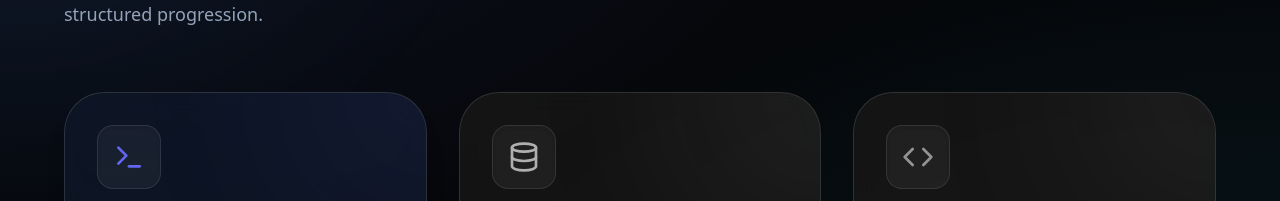
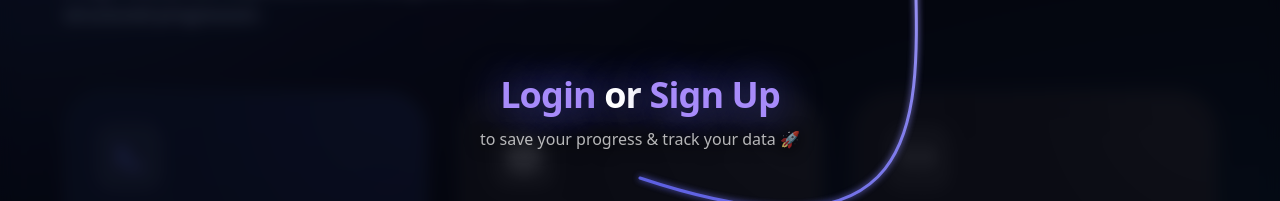
Before and after one commit to saieshwar9371/code-recall, a Next.js app: page / in a window 1280 px wide. Shown: the part 287-488 px from the top of the page. Built offline with nearby package versions, Linux system fonts and the light colour scheme; no server answers.

Commit message:
Updated project

```diff
--- a/src/app/layout.tsx
+++ b/src/app/layout.tsx
@@ -22,6 +22,7 @@ import { CursorProvider } from "@/components/effects/CursorContext";
 import CustomCursor from "@/components/effects/CustomCursor";
 import CursorTrail from "@/components/effects/CursorTrail";
 import BackgroundGlow from "@/components/effects/BackgroundGlow";
+import LoginHint from "@/components/effects/LoginHint";
 
 
 export default function RootLayout({
@@ -40,6 +41,7 @@ export default function RootLayout({
           <CustomCursor />
 
           <Navbar />
+          <LoginHint />
           <main className="pt-24 min-h-screen relative z-10">
             {children}
           </main>
--- a/src/components/auth/AuthModal.tsx
+++ b/src/components/auth/AuthModal.tsx
@@ -6,7 +6,7 @@ import { Dialog, DialogContent, DialogHeader, DialogTitle, DialogDescription } f
 import { Button } from '@/components/ui/button';
 import { Input } from '@/components/ui/input';
 import { Tabs, TabsContent, TabsList, TabsTrigger } from '@/components/ui/tabs';
-import { Terminal, Loader2, Eye, EyeOff, RefreshCw } from 'lucide-react';
+import { Terminal, Loader2, Eye, EyeOff, User, ShieldCheck, RefreshCw } from 'lucide-react';
 
 const GoogleIcon = () => (
   <svg
@@ -237,7 +237,7 @@ export default function AuthModal({ isOpen, onClose }: AuthModalProps) {
               <TabsContent value="signup" className="space-y-4 min-h-[320px] flex flex-col justify-between pb-2">
                 <Input
                   type="text"
-                  placeholder="Full Name"
+                  placeholder="Full Name — e.g. Eswar"
                   className="h-12 glass border-white/10 focus:border-primary/50"
                   value={fullName}
                   onChange={(e) => setFullName(e.target.value)}
--- /dev/null
+++ b/src/components/effects/LoginHint.tsx
@@ -0,0 +1,169 @@
+'use client';
+
+import { useState, useEffect } from 'react';
+import { motion, AnimatePresence } from 'framer-motion';
+import { supabase } from '@/lib/supabase';
+import { usePathname } from 'next/navigation';
+
+export default function LoginHint() {
+  const [isLoggedIn, setIsLoggedIn] = useState<boolean | null>(null);
+  const [dismissed, setDismissed] = useState(false);
+  const [startDraw, setStartDraw] = useState(false);
+  const [ww, setWw] = useState(1280);
+  const [wh, setWh] = useState(900);
+  const pathname = usePathname();
+
+  useEffect(() => {
+    const update = () => { setWw(window.innerWidth); setWh(window.innerHeight); };
+    update();
+    window.addEventListener('resize', update);
+    supabase.auth.getSession().then(({ data: { session } }) => setIsLoggedIn(!!session));
+    const { data: { subscription } } = supabase.auth.onAuthStateChange((_e, s) => setIsLoggedIn(!!s));
+    return () => { window.removeEventListener('resize', update); subscription.unsubscribe(); };
+  }, []);
+
+  useEffect(() => { setDismissed(false); setStartDraw(false); }, [pathname]);
+
+  const show = pathname === '/' && isLoggedIn === false && !dismissed;
+
+  useEffect(() => {
+    if (show) { const t = setTimeout(() => setStartDraw(true), 600); return () => clearTimeout(t); }
+    else setStartDraw(false);
+  }, [show]);
+
+  const dismiss = () => { setDismissed(true); setStartDraw(false); };
+
+  // Arrow start: BOTTOM of text (center screen)
+  const sx = ww / 2;
+  const sy = wh / 2 + 65;  // below text
+
+  // Navbar: mt-4(16) + py-4(16) = content at 32px, button center ~52px
+  // mx-4(16) + px-6(24) = 40px from right, two buttons ~196px wide
+  // Highlight box: wraps Login + SignUp buttons precisely
+  const hlW = 200; const hlH = 44;
+  const hlX = ww - 40 - hlW;   // 40px from right edge
+  const hlY = 30;               // navbar top content area
+
+  // Arrow ends at LEFT edge of highlight box, vertically centered
+  const ex = hlX - 8;
+  const ey = hlY + hlH / 2;
+
+  // Weighted midpoint — shift toward start for more curvature there
+  const t1 = 0.22;  // P1 close to start → tight bend near text
+  const t2 = 0.80;  // P2 close to end → straighter near highlight box
+
+  const dh = ww * 0.32;
+  const dv = wh * 0.32;
+
+  // P1: near start, large perpendicular offset → tight curl at text bottom
+  const p1x = sx + (ex - sx) * t1 + dh;
+  const p1y = sy + (ey - sy) * t1 + dv;
+
+  // P2: directly LEFT of endpoint → arrow arrives horizontally from the left
+  const p2x = ex - ww * 0.22;
+  const p2y = ey;
+
+  const pathD = `M ${sx} ${sy} C ${p1x} ${p1y}, ${p2x} ${p2y}, ${ex} ${ey}`;
+
+  return (
+    <AnimatePresence>
+      {show && (
+        <>
+          {/* Page blur below navbar */}
+          <motion.div
+            className="fixed left-0 right-0 bottom-0"
+            style={{ top: '88px', zIndex: 9995, backdropFilter: 'blur(8px)', WebkitBackdropFilter: 'blur(8px)', backgroundColor: 'rgba(4,6,20,0.55)' }}
+            initial={{ opacity: 0 }}
+            animate={{ opacity: 1 }}
+            exit={{ opacity: 0 }}
+            transition={{ duration: 0.5 }}
+            onClick={dismiss}
+          />
+
+          {/* SVG arrow + highlight */}
+          <motion.svg
+            className="fixed inset-0 pointer-events-none overflow-visible"
+            style={{ width: '100vw', height: '100vh', zIndex: 9997 }}
+            initial={{ opacity: 0 }}
+            animate={{ opacity: 1 }}
+            exit={{ opacity: 0 }}
+            transition={{ duration: 0.6 }}
+          >
+            <defs>
+              <linearGradient id="cAG" gradientUnits="userSpaceOnUse" x1={sx} y1={sy} x2={ex} y2={ey}>
+                <stop offset="0%" stopColor="#6366f1" stopOpacity="0.9" />
+                <stop offset="100%" stopColor="#c4b5fd" stopOpacity="1" />
+              </linearGradient>
+              <filter id="cGF" x="-20%" y="-20%" width="140%" height="140%">
+                <feGaussianBlur in="SourceGraphic" stdDeviation="3" result="b" />
+                <feMerge><feMergeNode in="b" /><feMergeNode in="SourceGraphic" /></feMerge>
+              </filter>
+              <filter id="cRF" x="-30%" y="-80%" width="160%" height="260%">
+                <feGaussianBlur in="SourceGraphic" stdDeviation="10" result="b" />
+                <feMerge><feMergeNode in="b" /><feMergeNode in="SourceGraphic" /></feMerge>
+              </filter>
+            </defs>
+
+            {/* Highlight ring */}
+            {startDraw && (
+              <motion.rect
+                x={hlX} y={hlY} width={hlW} height={hlH} rx={12}
+                fill="rgba(99,102,241,0.08)" stroke="#818cf8" strokeWidth={1.8}
+                filter="url(#cRF)"
+                initial={{ opacity: 0 }}
+                animate={{ opacity: [0.4, 1, 0.4] }}
+                transition={{ duration: 2, repeat: Infinity, ease: 'easeInOut', delay: 2.2 }}
+              />
+            )}
+
+            {/* Single self-intersecting bezier — perfectly smooth loop */}
+            <motion.path
+              d={pathD}
+              stroke="url(#cAG)" strokeWidth="3" fill="none"
+              strokeLinecap="round"
+              filter="url(#cGF)"
+              initial={{ pathLength: 0, opacity: 0 }}
+              animate={startDraw ? { pathLength: 1, opacity: 1 } : { pathLength: 0, opacity: 0 }}
+              transition={{ duration: 2.4, ease: [0.25, 0.46, 0.45, 0.94] }}
+            />
+
+            {/* Dot at left edge of highlight box */}
+            <motion.circle
+              cx={ex} cy={ey} r={6}
+              fill="#c4b5fd"
+              filter="url(#cGF)"
+              initial={{ scale: 0, opacity: 0 }}
+              animate={startDraw ? { scale: 1, opacity: 1 } : { scale: 0, opacity: 0 }}
+              transition={{ delay: 2.2, type: 'spring', stiffness: 300, damping: 18 }}
+              style={{ transformOrigin: `${ex}px ${ey}px` }}
+            />
+          </motion.svg>
+
+          {/* Text centered — static, no bobbing */}
+          <motion.div
+            className="fixed top-1/2 left-1/2 -translate-x-1/2 -translate-y-1/2 text-center pointer-events-none"
+            style={{ zIndex: 9999 }}
+            initial={{ opacity: 0, scale: 0.9 }}
+            animate={{ opacity: 1, scale: 1 }}
+            exit={{ opacity: 0, scale: 0.9 }}
+            transition={{ duration: 0.5 }}
+          >
+            <p
+              className="text-4xl font-extrabold tracking-tight select-none"
+              style={{ color: 'white', textShadow: '0 0 40px rgba(99,102,241,1), 0 2px 24px rgba(0,0,0,1)' }}
+            >
+              <span style={{ color: '#a78bfa' }}>Login</span>{' '}or{' '}
+              <span style={{ color: '#a78bfa' }}>Sign Up</span>
+            </p>
+            <p
+              className="text-base font-medium mt-3 select-none"
+              style={{ color: 'rgba(255,255,255,0.7)', textShadow: '0 2px 16px rgba(0,0,0,1)' }}
+            >
+              to save your progress &amp; track your data 🚀
+            </p>
+          </motion.div>
+        </>
+      )}
+    </AnimatePresence>
+  );
+}
--- a/src/components/layout/Navbar.tsx
+++ b/src/components/layout/Navbar.tsx
@@ -66,6 +66,35 @@ export default function Navbar() {
         <div className="hidden sm:flex items-center gap-4 md:gap-8">
           {navLinks.map((link) => {
             const isActive = pathname === link.href;
+            const requiresAuth = link.href === '/account';
+            const handleClick = requiresAuth && !user
+              ? () => setIsAuthModalOpen(true)
+              : undefined;
+
+            const content = (
+              <>
+                {link.label}
+                {isActive && (
+                  <motion.div
+                    layoutId="activeNav"
+                    className="absolute -bottom-1 left-0 right-0 h-0.5 bg-primary rounded-full shadow-[0_0_10px_rgba(99,102,241,0.8)]"
+                  />
+                )}
+              </>
+            );
+
+            if (requiresAuth && !user) {
+              return (
+                <button
+                  key={link.href}
+                  onClick={handleClick}
+                  className={`text-sm font-medium transition-all relative py-1 px-2 text-muted-foreground hover:text-white`}
+                >
+                  {content}
+                </button>
+              );
+            }
+
             return (
               <Link
                 key={link.href}
@@ -74,13 +103,7 @@ export default function Navbar() {
                   isActive ? 'text-white' : 'text-muted-foreground hover:text-white'
                 }`}
               >
-                {link.label}
-                {isActive && (
-                  <motion.div
-                    layoutId="activeNav"
-                    className="absolute -bottom-1 left-0 right-0 h-0.5 bg-primary rounded-full shadow-[0_0_10px_rgba(99,102,241,0.8)]"
-                  />
-                )}
+                {content}
               </Link>
             );
           })}
@@ -110,7 +133,7 @@ export default function Navbar() {
             <DropdownMenu>
               <DropdownMenuTrigger className="relative inline-flex h-10 w-10 items-center justify-center rounded-full border-0 bg-transparent p-0 outline-none ring-offset-background transition-colors hover:bg-white/5 focus-visible:ring-2 focus-visible:ring-ring focus-visible:ring-offset-2">
                 <Avatar className="h-10 w-10 border border-white/10">
-                  <AvatarImage src={user.user_metadata.avatar_url || undefined} />
+                  <AvatarImage src={user.user_metadata.avatar_url || null} />
                   <AvatarFallback className="bg-primary/20 text-primary">
                     {user.email?.charAt(0).toUpperCase()}
                   </AvatarFallback>
```
Also changed, not shown: src/app/account/page.tsx (+10 -10 lines), src/components/playground/PlaygroundView.tsx (+8 -2 lines).
